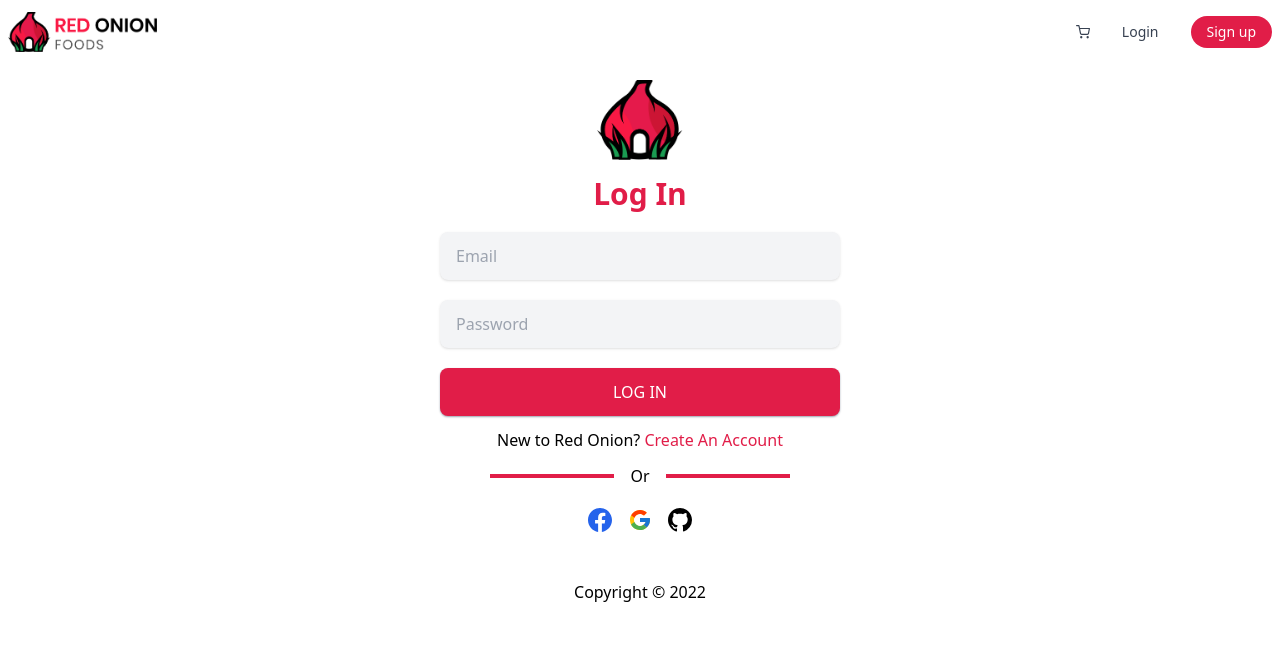
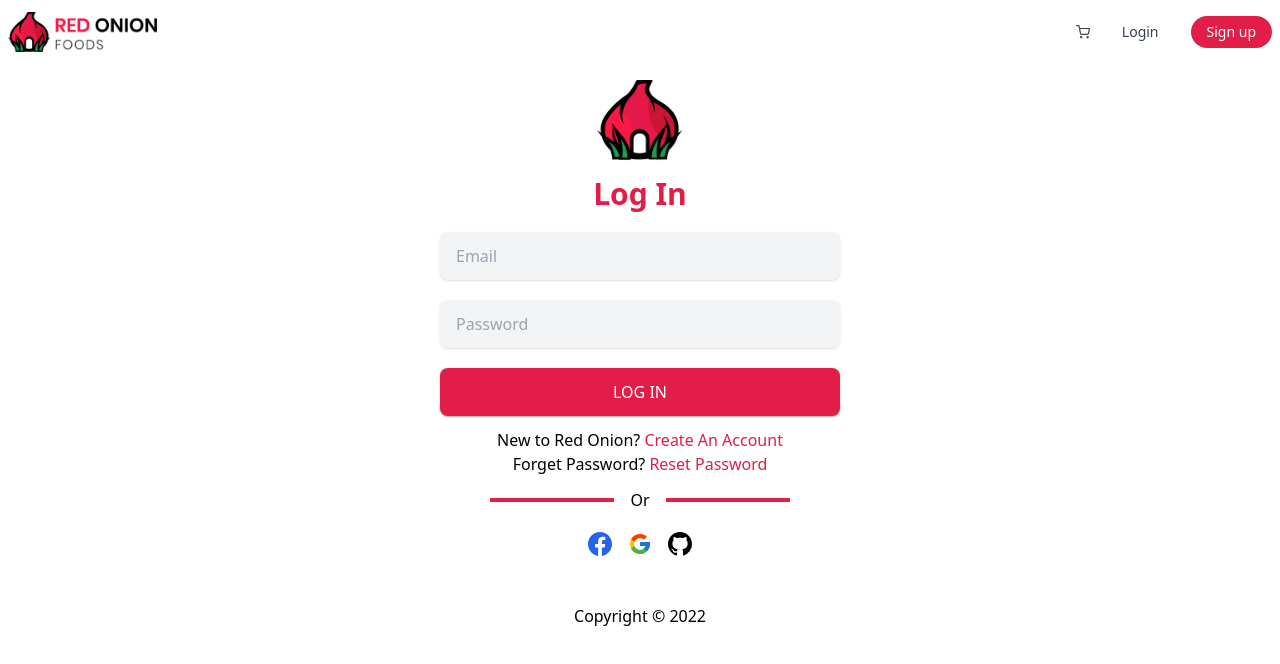
Before and after one commit to SEC-MASUM/red-onion, a React (Create React App) app: page /login in a window 1280 px wide. Shown: the top 664 px of the page. Built offline with nearby package versions, Linux system fonts and the light colour scheme; no server answers.

Commit message:
add Reset Password Option but not implemented

```diff
--- a/src/Pages/Login/Login.js
+++ b/src/Pages/Login/Login.js
@@ -74,6 +74,12 @@
               <span className="text-rose-600">Create An Account</span>
             </Link>
           </p>
+          <p>
+            Forget Password?{" "}
+            <Link to="/signup">
+              <span className="text-rose-600">Reset Password</span>
+            </Link>
+          </p>
         </div>
         <div className="flex justify-center mt-3">
           <div className="flex w-3/5 text-center items-center ">
```
